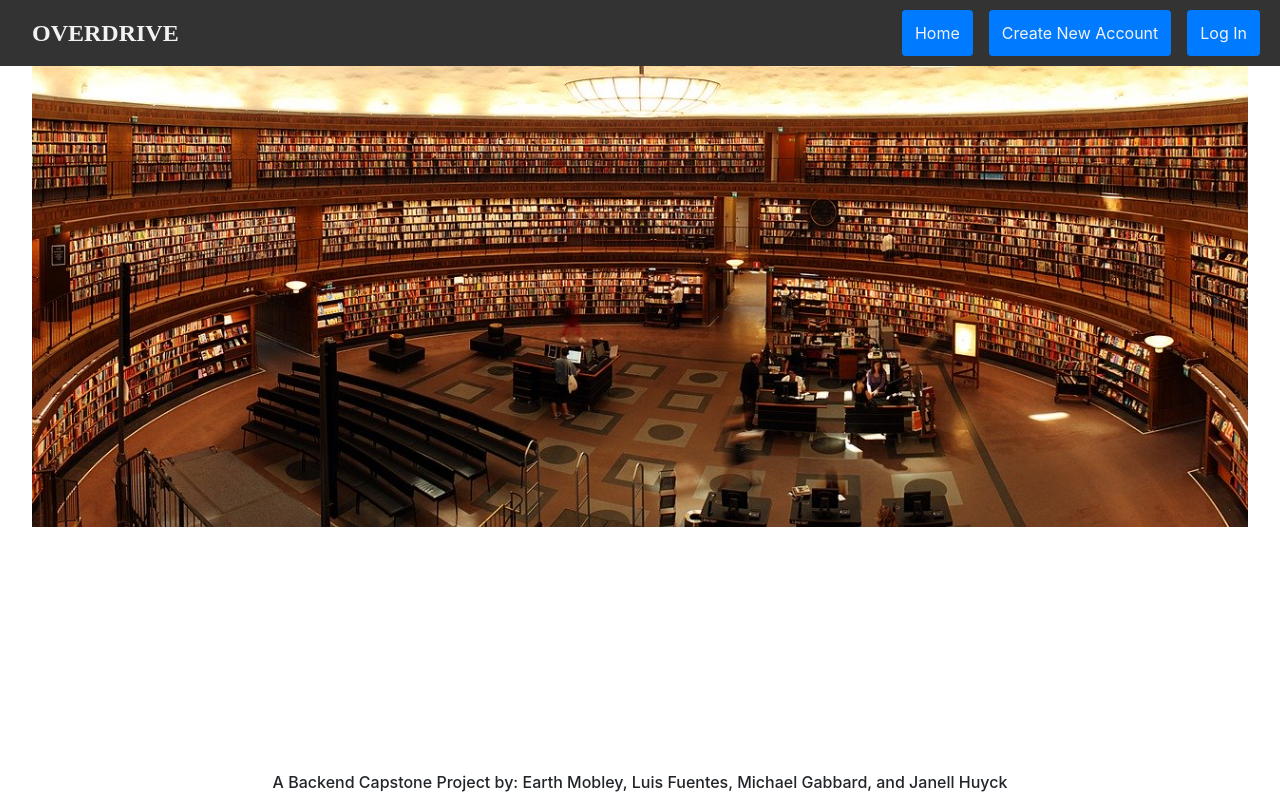
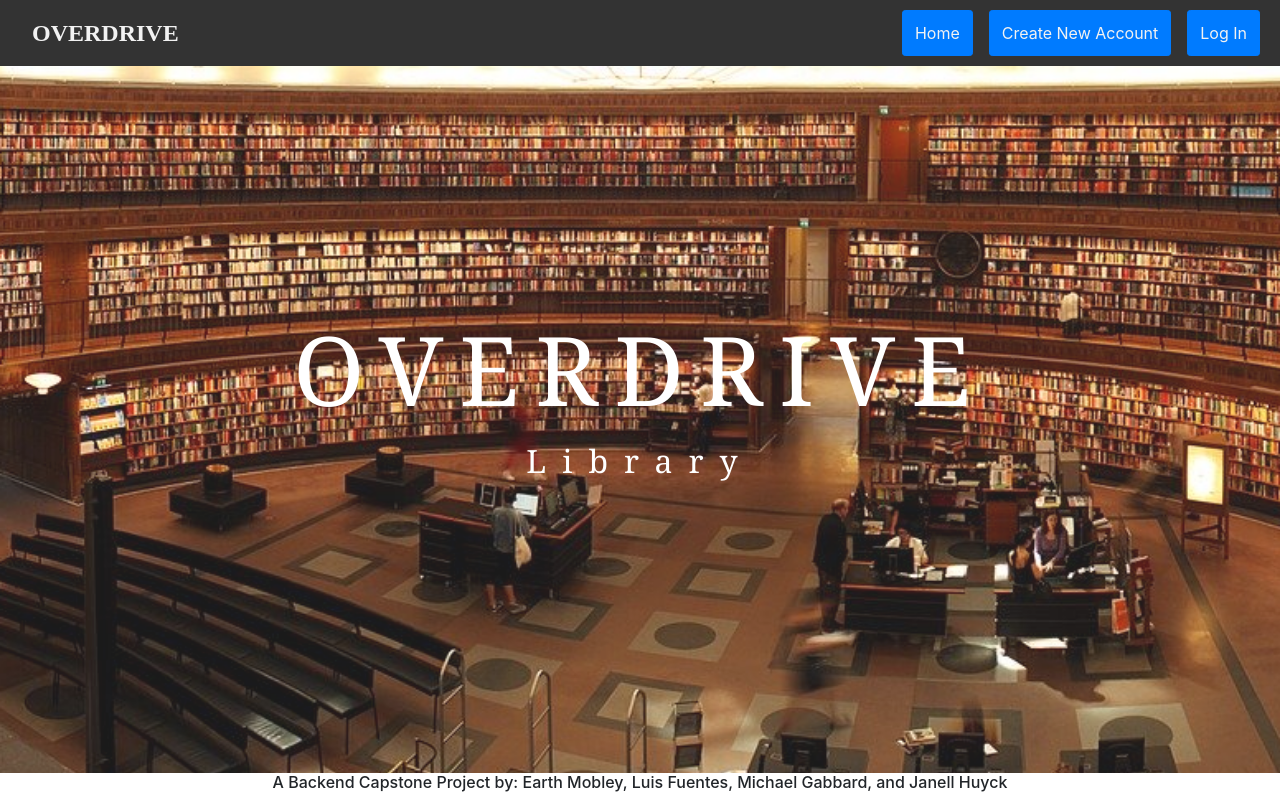
Before and after one commit to Janell-Huyck/overdrive-library, a Django app: page / in a window 1280 px wide. Run offline with Django 3.2, Linux system fonts and the light colour scheme; some libraries are stand-ins or nearby versions.

Commit message:
add bg to home page

```diff
--- a/static/css/overdrive_library.css
+++ b/static/css/overdrive_library.css
@@ -1,5 +1,7 @@
 * {
   box-sizing: border-box;
+  margin: 0;
+  padding: 0;
   font-size: 16px;
 }
 
@@ -17,9 +19,8 @@ header {
 }
 
 main {
-  overflow: hidden;
-  margin-left: 2rem;
-  margin-right: 2rem;
+  margin: 0;
+  padding: 0;
 }
 
 footer {
@@ -119,3 +120,49 @@ body h1 {
 .filter-box {
   flex-grow: 1;
 }
+
+#bg_home {
+  position: absolute;
+  top: 0;
+  left: 0;
+  min-width: 100%;
+  min-height: 100%;
+  background: #000 url("../img/books.jpg") no-repeat center center fixed;
+  background-size: cover;
+  animation: black_bg 2s ease-in;
+  opacity: 0.9;
+  z-index: -1;
+}
+
+#title {
+  position: absolute;
+  top: 50%;
+  left: 50%;
+  color: white;
+  transform: translate(-50%, -50%);
+  font-family: Georgia, "Times New Roman", Times, serif;
+  letter-spacing: 1rem;
+  animation: title_bg 4s;
+}
+
+@keyframes black_bg {
+  from {
+    opacity: 0;
+  }
+
+  to {
+    opacity: 0.9;
+  }
+}
+
+@keyframes title_bg {
+  0% {
+    opacity: 0;
+  }
+  50% {
+    opacity: 0;
+  }
+  100% {
+    opacity: 0.9;
+  }
+}
--- a/templates/base.html
+++ b/templates/base.html
@@ -10,7 +10,7 @@
             integrity="sha384-Vkoo8x4CGsO3+Hhxv8T/Q5PaXtkKtu6ug5TOeNV6gBiFeWPGFN9MuhOf23Q9Ifjh" crossorigin="anonymous">
         <link href="https://fonts.googleapis.com/icon?family=Material+Icons" rel="stylesheet">
         <link rel="stylesheet" href="{% static 'css/overdrive_library.css'%}" type='text/css'>
-        <link rel="shortcut icon" type="image/png" href="{% static 'favicon.ico' %}"/>
+        <link rel="shortcut icon" type="image/png" href="{% static 'favicon.ico' %}" />
     </head>
 
     <body>
@@ -18,7 +18,7 @@
             {% include 'menubar.html' %}
         </header>
 
-        <main>
+        <main class="container-fluid">
             {% block body_block %}
 
             {% endblock body_block %}
@@ -38,7 +38,7 @@
             integrity="sha384-wfSDF2E50Y2D1uUdj0O3uMBJnjuUD4Ih7YwaYd1iqfktj0Uod8GCExl3Og8ifwB6"
             crossorigin="anonymous"></script>
         <script>
-            $(document).ready(function(){
+            $(document).ready(function () {
                 $('[data-toggle="popover"]').popover();
             });
         </script>
--- a/templates/index.html
+++ b/templates/index.html
@@ -1,6 +1,9 @@
 {% extends 'base.html' %}
 {% block body_block %}
-
-<img src="../static/img/books.jpg" style='width: 100%' alt="Our Massive amount of Books">
-
+<div id="bg_home">
+</div>
+<div id="title">
+    <p class="text-center display-1">OVERDRIVE</p>
+    <h2 class="text-center">Library</h2>
+</div>
 {% endblock body_block %}
```
